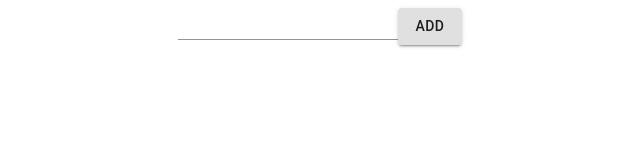
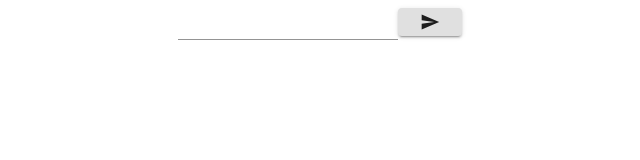
Before and after one commit to K-Daiki-0ne/Recoil_Study, a React (Create React App) app: page / in a window 1280 px wide. Shown: the top 160 px of the page, without its empty margins (264-904 px from the left). Built offline with nearby package versions, Linux system fonts and the light colour scheme.

Commit message:
Add: icon

```diff
--- a/src/components/TodoItemCreater/TodoItemCreater.tsx
+++ b/src/components/TodoItemCreater/TodoItemCreater.tsx
@@ -5,6 +5,7 @@ import {
   Button,
   TextField
  } from '@material-ui/core';
+ import SendIcon from '@material-ui/icons/Send';
 
 export function TodoItemCreater() {
   const [inputValue, setInputValue] = useState('');
@@ -30,8 +31,11 @@ export function TodoItemCreater() {
       <Button
         variant="contained"
         onClick={onClick}
+        size='small'
       >
-        Add
+        <SendIcon
+          fontSize='small'
+        />
       </Button>
     </>
   )
--- a/src/components/TodoListItem/TodoListItem.tsx
+++ b/src/components/TodoListItem/TodoListItem.tsx
@@ -12,6 +12,7 @@ import {
   TextField,
   Container
 } from '@material-ui/core';
+import DeleteIcon from '@material-ui/icons/Delete';
 
 type TodoProps = {
   todo: Todo
@@ -67,7 +68,9 @@ export const TodoListItem: React.FC<TodoProps> =({ todo })=> {
           onClick={deleteItem}
           size='small'
         >
-          Delete
+          <DeleteIcon
+            fontSize='small'
+          />
         </Button>
       </Container>
     </div>
```
